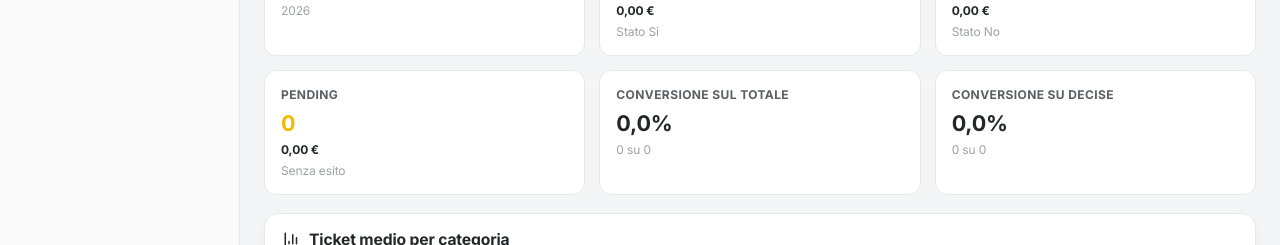
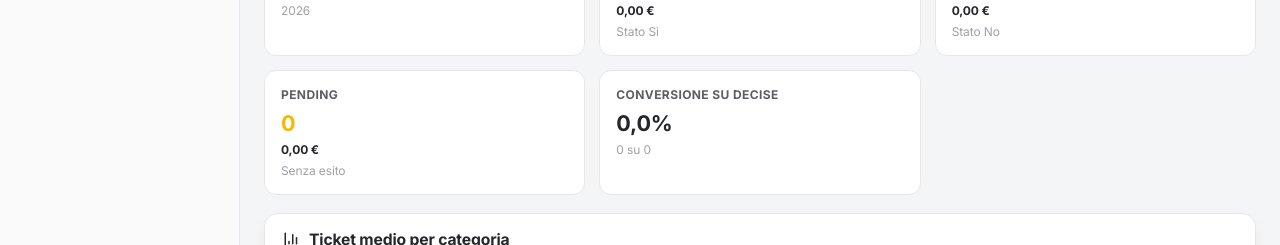
Before and after one commit to ChimeraStudio2026/Crm-Sales, a Next.js app: page /proposte in a window 1280 px wide. Shown: the part 408-653 px from the top of the page. Built offline with nearby package versions, Linux system fonts and the light colour scheme; no server answers; the database is empty.

Commit message:
Update KPI grid layout and remove unused proposal metric card
- Adjusted the proposals KPI grid to reduce the number of columns from 6 to 5 for improved layout.
- Removed the "Conversione sul totale" KPI card from the SalesProposalsSection to streamline the displayed metrics.

```diff
--- a/components/sections/sales-proposals-section.tsx
+++ b/components/sections/sales-proposals-section.tsx
@@ -186,11 +186,6 @@ export function SalesProposalsSection() {
                   onClick={() => setDetailFilter('pending')}
                 />
                 <ProposalsKpiCard
-                  label="Conversione sul totale"
-                  value={formatProposalPercent(kpis.conversionOnTotal)}
-                  hint={`${kpis.acceptedCount} su ${kpis.totalCount}`}
-                />
-                <ProposalsKpiCard
                   label="Conversione su decise"
                   value={formatProposalPercent(kpis.conversionOnDecided)}
                   hint={`${kpis.acceptedCount} su ${kpis.acceptedCount + kpis.rejectedCount}${
```
Also changed, not shown: app/globals.css.
